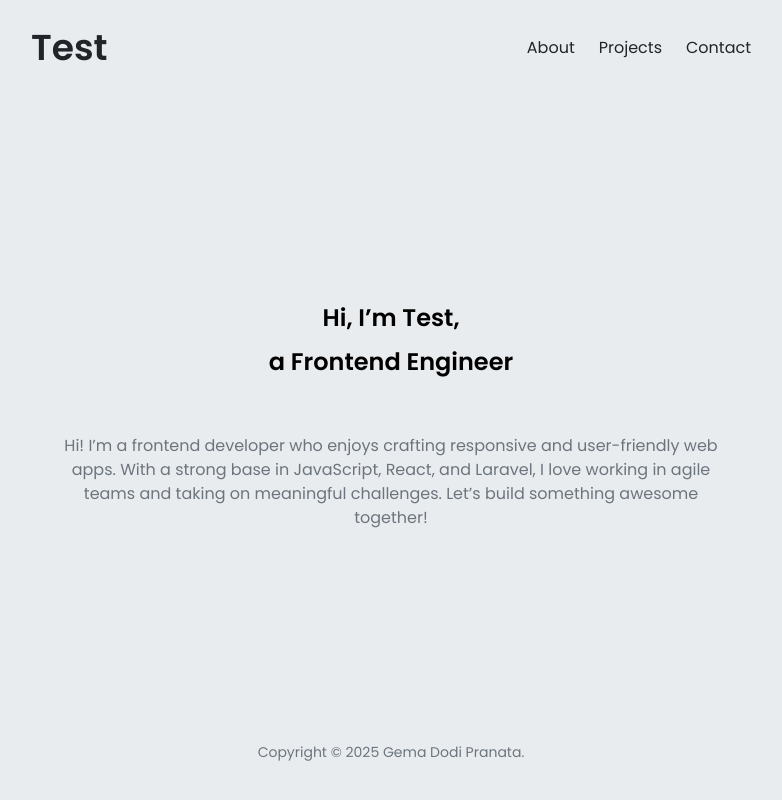
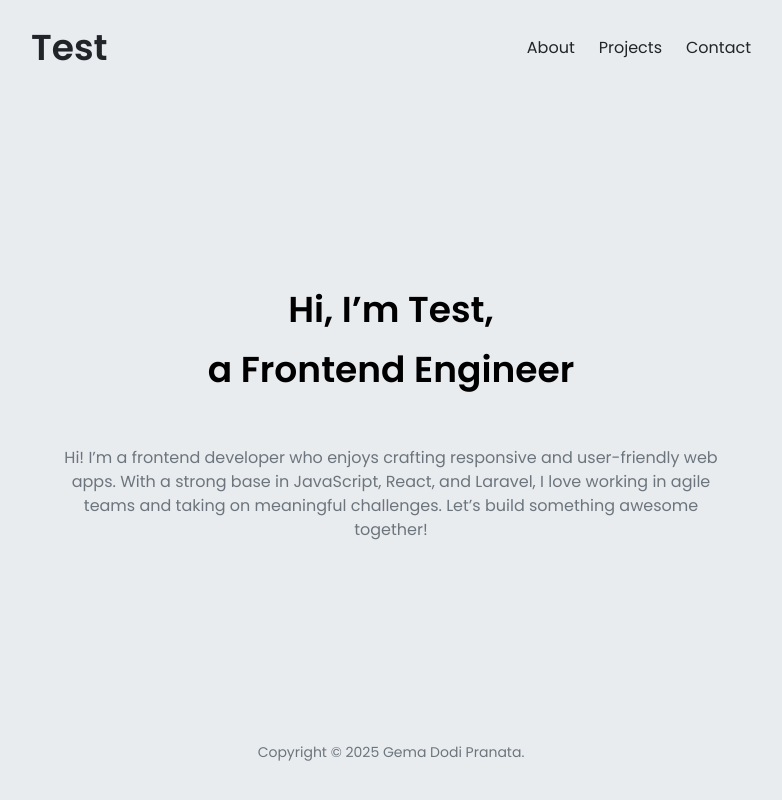
Before and after one commit to gemadp01/personal-web, a React (Vite) app: page / in a window 1280 px wide. Shown: the whole page, without its empty margins (249-1031 px from the left). Built offline with nearby package versions, Linux system fonts and the light colour scheme.

Commit message:
feat: custom hook pengecekan lebar window

```diff
--- a/src/components/Header.tsx
+++ b/src/components/Header.tsx
@@ -1,21 +1,11 @@
-import { useEffect, useState } from "react";
 import { DropdownMenu } from "./ui/DropdownMenu";
+import { useIsSmallScreen } from "../lib/utils";
 
 export const Header = () => {
-  const [isSmallScreen, setIsSmallScreen] = useState<boolean>(false);
+  const isSmallScreen = useIsSmallScreen(640);
 
   const navItems = ["About", "Projects", "Contact"];
 
-  useEffect(() => {
-    const handleResize = () => {
-      setIsSmallScreen(window.innerWidth >= 640);
-    };
-
-    handleResize();
-    window.addEventListener("resize", handleResize);
-
-    return () => window.removeEventListener("resize", handleResize);
-  }, []);
   return (
     <header className="min-w-full px-6 flex justify-between items-center h-24">
       <h2 className="text-primary">Test</h2>
--- /dev/null
+++ b/src/lib/utils.ts
@@ -0,0 +1,18 @@
+import { useEffect, useState } from "react";
+
+export function useIsSmallScreen(breakpoint: number = 640): boolean {
+  const [isSmallScreen, setIsSmallScreen] = useState<boolean>(false);
+
+  useEffect(() => {
+    const handleResize = () => {
+      setIsSmallScreen(window.innerWidth >= breakpoint);
+    };
+
+    handleResize(); // cek awal
+    window.addEventListener("resize", handleResize);
+
+    return () => window.removeEventListener("resize", handleResize);
+  }, [breakpoint]);
+
+  return isSmallScreen;
+}
--- a/src/pages/AboutPage.tsx
+++ b/src/pages/AboutPage.tsx
@@ -1,11 +1,22 @@
+import { useIsSmallScreen } from "../lib/utils";
+
 const AboutPage = () => {
+  const isSmallScreen = useIsSmallScreen(640);
+
   return (
     <main className="min-h-[80vh] flex items-center text-center">
-      <div className="space-y-14 px-10">
-        <div className="space-y-3">
-          <h4>Hi, I’m Test,</h4>
-          <h4>a Frontend Engineer</h4>
-        </div>
+      <div className="space-y-10 md:space-y-14 px-10">
+        {isSmallScreen ? (
+          <h2 className="space-y-5">
+            <span className="block">Hi, I’m Test,</span>
+            <span className="block">a Frontend Engineer</span>
+          </h2>
+        ) : (
+          <h4 className="space-y-3">
+            <span className="block">Hi, I’m Test,</span>
+            <span className="block">a Frontend Engineer</span>
+          </h4>
+        )}
         <p className="text-seventh">
           Hi! I’m a frontend developer who enjoys crafting responsive and
           user-friendly web apps. With a strong base in JavaScript, React, and
```
